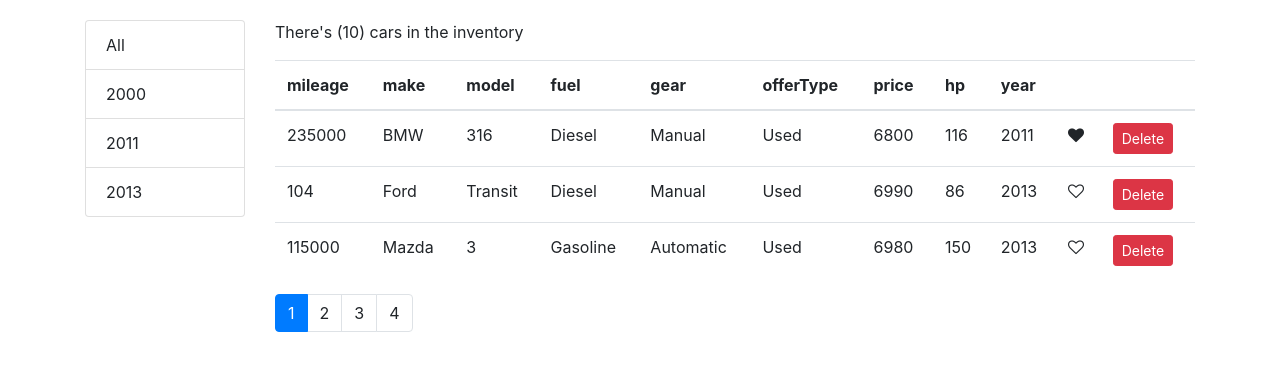
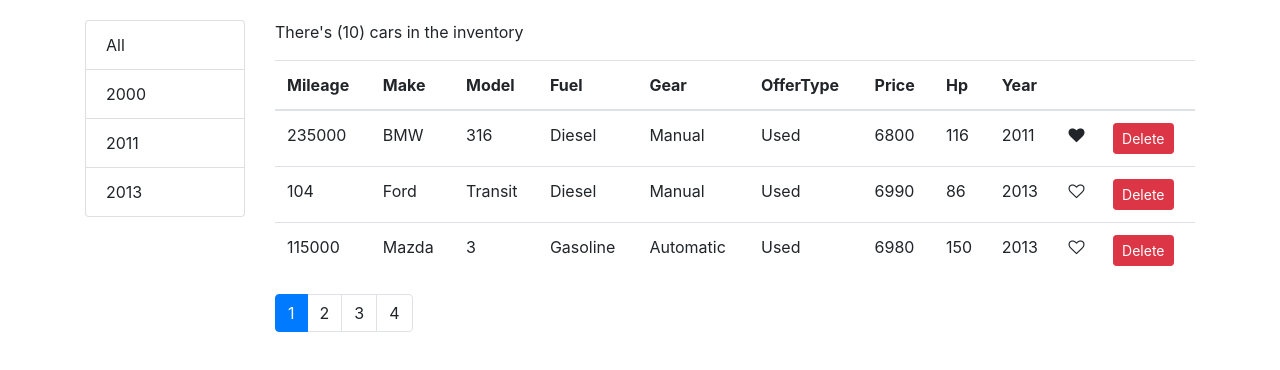
Before and after one commit to eli-cohen-jb/carnuseum, a React (Create React App) app: page / in a window 1280 px wide. Shown: the top 370 px of the page. Built offline with nearby package versions, Linux system fonts and the light colour scheme.

Commit message:
refactor table header

```diff
--- a/src/components/carsTable.jsx
+++ b/src/components/carsTable.jsx
@@ -1,37 +1,28 @@
-import React, { Component } from 'react';
-import Like from './common/like';
+import React, { Component } from "react";
+import Like from "./common/like";
+import TableHeader from "./common/tableHeader";
 
 class CarsTable extends Component {
-  state = {  }
-
-  raisSort = path =>{
-    let sortColumn = {...this.props.sortColumn};
-    if(sortColumn.path === path)
-      sortColumn.order = sortColumn.order === 'asc' ? 'desc' : 'asc';
-    else
-      sortColumn = {path: path,  order: 'asc'};
-
-    this.props.onSort(sortColumn);
-  }
+  state = {};
+  columns = [
+    { path: "mileage", label: "Mileage" },
+    { path: "make", label: "Make" },
+    { path: "model", label: "Model" },
+    { path: "fuel", label: "Fuel" },
+    { path: "gear", label: "Gear" },
+    { path: "offerType", label: "OfferType" },
+    { path: "price", label: "Price" },
+    { path: "hp", label: "Hp" },
+    { path: "year", label: "Year" },
+    { key: 'like'},
+    { key:'delete'},
+  ];
 
   render() {
-    const {cars, onDelete, onLike} = this.props
-    return ( <table className="table">
-    <thead>
-      <tr>
-        <th onClick={()=> this.raisSort('mileage')}>mileage</th>
-        <th onClick={()=> this.raisSort('make')}>make</th>
-        <th onClick={()=> this.raisSort('model')}>model</th>
-        <th onClick={()=> this.raisSort('fuel')}>fuel</th>
-        <th onClick={()=> this.raisSort('gear')}>gear</th>
-        <th onClick={()=> this.raisSort('offerType')}>offerType</th>
-        <th onClick={()=> this.raisSort('price')}>price</th>
-        <th onClick={()=> this.raisSort('hp')}>hp</th>
-        <th onClick={()=> this.raisSort('year')}>year</th>
-        <th></th>
-        <th></th>
-      </tr>
-    </thead>
+    const { cars, onDelete, onSort, onLike, sortColumn } = this.props;
+    return (
+      <table className="table">
+         <TableHeader columns={this.columns} onSort={onSort} sortColumn={sortColumn}></TableHeader>
         <tbody>
           {cars.map((car) => {
             return (
@@ -46,10 +37,7 @@ class CarsTable extends Component {
                 <td>{car.hp}</td>
                 <td>{car.year}</td>
                 <td>
-              <Like
-                liked={car.liked}
-                onClick={() => onLike(car)}
-              />
+                  <Like liked={car.liked} onClick={() => onLike(car)} />
                 </td>
                 <td>
                   <button
@@ -63,11 +51,10 @@ class CarsTable extends Component {
             );
           })}
         </tbody>
-  </table> );
+      </table>
+    );
   }
 }
-
-
 
 // const CarsTable = (props) => {
 //     const {cars, onDelete, onLike, onSort} = props
--- /dev/null
+++ b/src/components/common/tableHeader.jsx
@@ -0,0 +1,34 @@
+import React, { Component } from "react";
+
+class TableHeader extends Component {
+  // columns: array
+  // onsort: function
+  // sortcolumn object
+
+  raisSort = (path) => {
+    let sortColumn = { ...this.props.sortColumn };
+    if (sortColumn.path === path)
+      sortColumn.order = sortColumn.order === "asc" ? "desc" : "asc";
+    else sortColumn = { path: path, order: "asc" };
+
+    this.props.onSort(sortColumn);
+  };
+
+  render() {
+    return (
+      <thead>
+        <tr>
+          {this.props.columns.map((c) => {
+            return (
+              <th key={c.key || c.path} onClick={() => this.raisSort(c.path)}>
+                {c.label}
+              </th>
+            );
+          })}
+        </tr>
+      </thead>
+    );
+  }
+}
+
+export default TableHeader;
```
Lines whose indentation alone changed are shown as unchanged.
